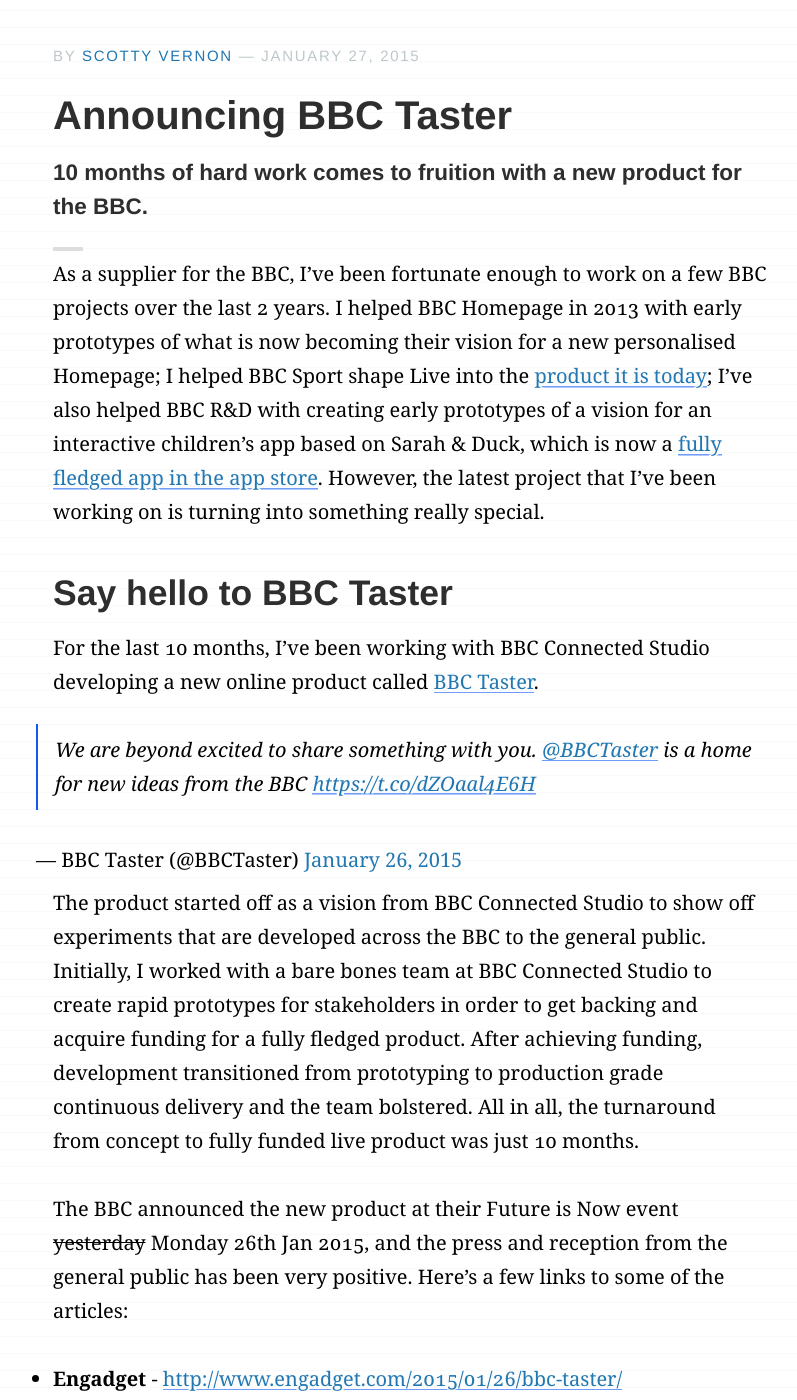
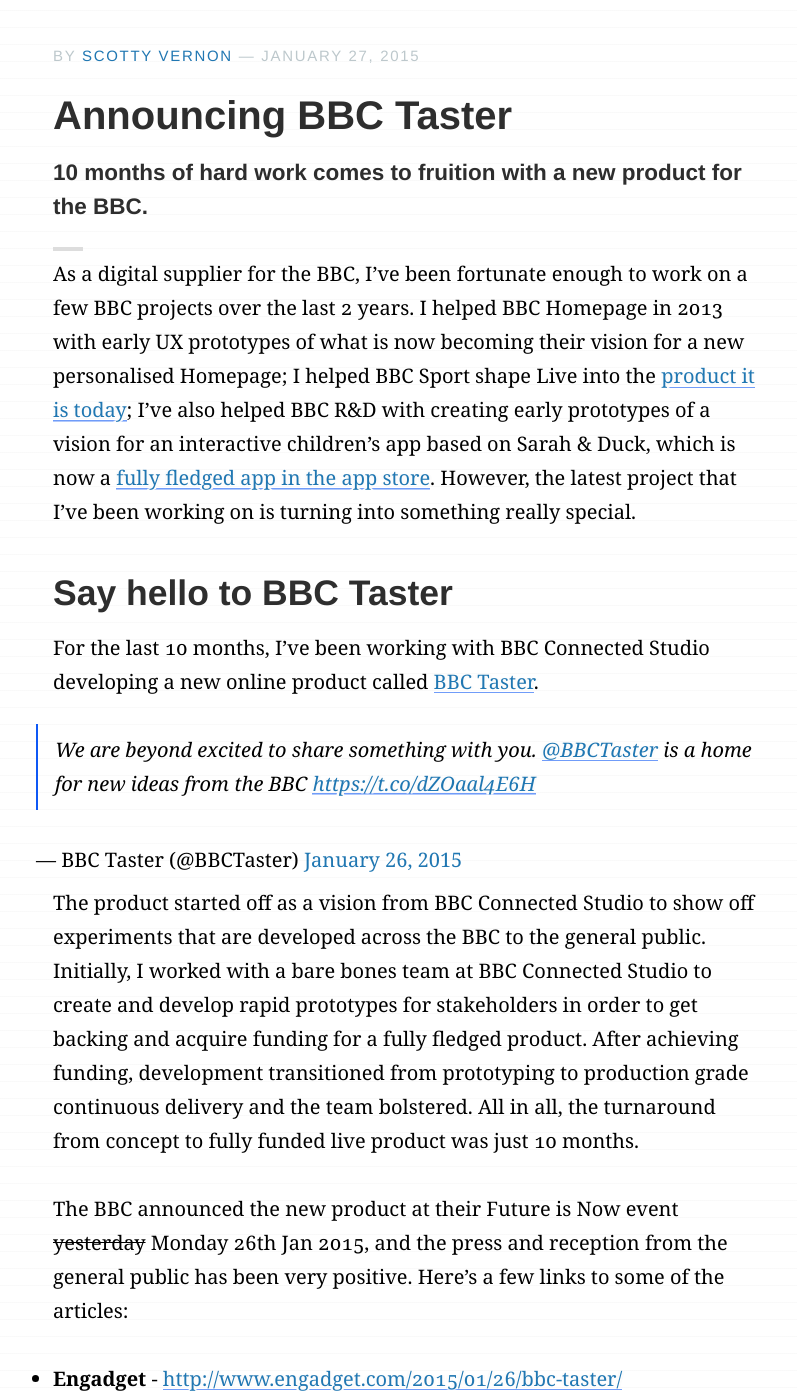
Before and after one commit to KingScooty/creativenightly.com, a Jekyll site: the page built from _posts/2015-01-27-Announcing-BBC-Taster.md, in a window 1280 px wide and 1400 px high, scrolled down 585 px. Shown: the whole window, without its empty margins (230-1027 px from the left). Built offline with Jekyll 4.4.1, drawn with Linux system fonts in a browser that asks for light colours; comment, search, counter and statistics services are not loaded.

Commit message:
Text changes.

```diff
--- a/_posts/2015-01-27-Announcing-BBC-Taster.md
+++ b/_posts/2015-01-27-Announcing-BBC-Taster.md
@@ -20,7 +20,7 @@
   image: ks.png
 ---
 
-As a supplier for the BBC, I've been fortunate enough to work on a few BBC projects over the last 2 years. I helped BBC Homepage in 2013 with early prototypes of what is now becoming their vision for a new personalised Homepage; I helped BBC Sport shape Live into the [product it is today](http://www.bbc.co.uk/sport/live/football/30517006); I've also helped BBC R&D with creating early prototypes of a vision for an interactive children's app based on Sarah &amp; Duck, which is now a [fully fledged app in the app store](https://itunes.apple.com/gb/app/sarah-duck-day-at-the-park/id942926747). However, the latest project that I've been working on is turning into something really special.
+As a digital supplier for the BBC, I've been fortunate enough to work on a few BBC projects over the last 2 years. I helped BBC Homepage in 2013 with early UX prototypes of what is now becoming their vision for a new personalised Homepage; I helped BBC Sport shape Live into the [product it is today](http://www.bbc.co.uk/sport/live/football/30517006); I've also helped BBC R&D with creating early prototypes of a vision for an interactive children's app based on Sarah &amp; Duck, which is now a [fully fledged app in the app store](https://itunes.apple.com/gb/app/sarah-duck-day-at-the-park/id942926747). However, the latest project that I've been working on is turning into something really special.
 
 ##Say hello to BBC Taster
 
@@ -29,7 +29,7 @@
 <blockquote class="twitter-tweet" lang="en"><p>We are beyond excited to share something with you. <a href="https://twitter.com/BBCTaster">@BBCTaster</a> is a home for new ideas from the BBC&#10;<a href="https://t.co/dZOaal4E6H">https://t.co/dZOaal4E6H</a></p>&mdash; BBC Taster (@BBCTaster) <a href="https://twitter.com/BBCTaster/status/559644934056079360">January 26, 2015</a></blockquote>
 <script async src="//platform.twitter.com/widgets.js" charset="utf-8"></script>
 
-The product started off as a vision from BBC Connected Studio to show off experiments that are developed across the BBC to the general public. Initially, I worked with a bare bones team at BBC Connected Studio to create rapid prototypes for stakeholders in order to get backing and acquire funding for a fully fledged product. After achieving funding, development transitioned from prototyping to production grade continuous delivery and the team bolstered. All in all, the turnaround from concept to fully funded live product was just 10 months.
+The product started off as a vision from BBC Connected Studio to show off experiments that are developed across the BBC to the general public. Initially, I worked with a bare bones team at BBC Connected Studio to create and develop rapid prototypes for stakeholders in order to get backing and acquire funding for a fully fledged product. After achieving funding, development transitioned from prototyping to production grade continuous delivery and the team bolstered. All in all, the turnaround from concept to fully funded live product was just 10 months.
 
 The BBC announced the new product at their Future is Now event <s>yesterday</s> Monday 26<sup>th</sup> Jan 2015, and the press and reception from the general public has been very positive. Here's a few links to some of the articles:
 
```
